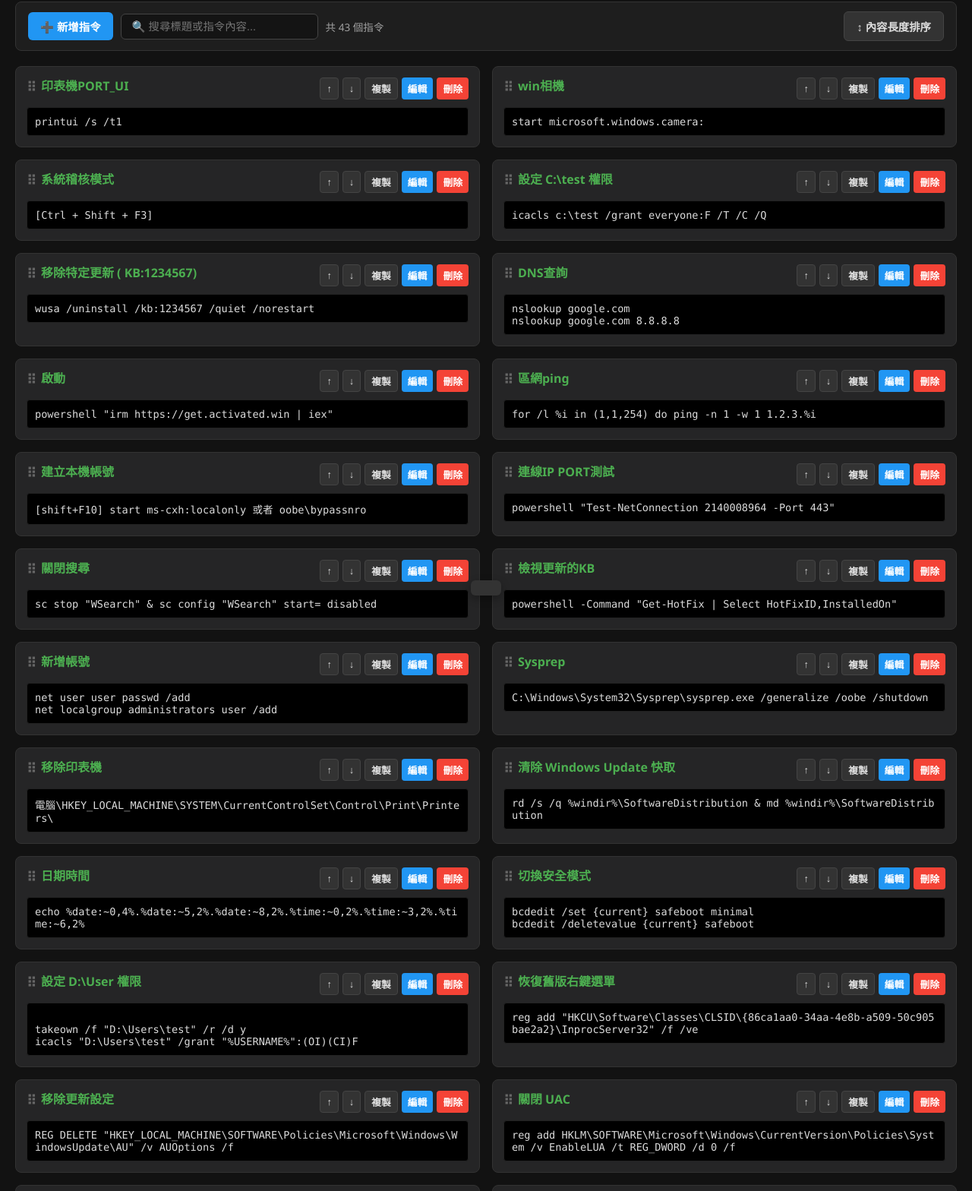
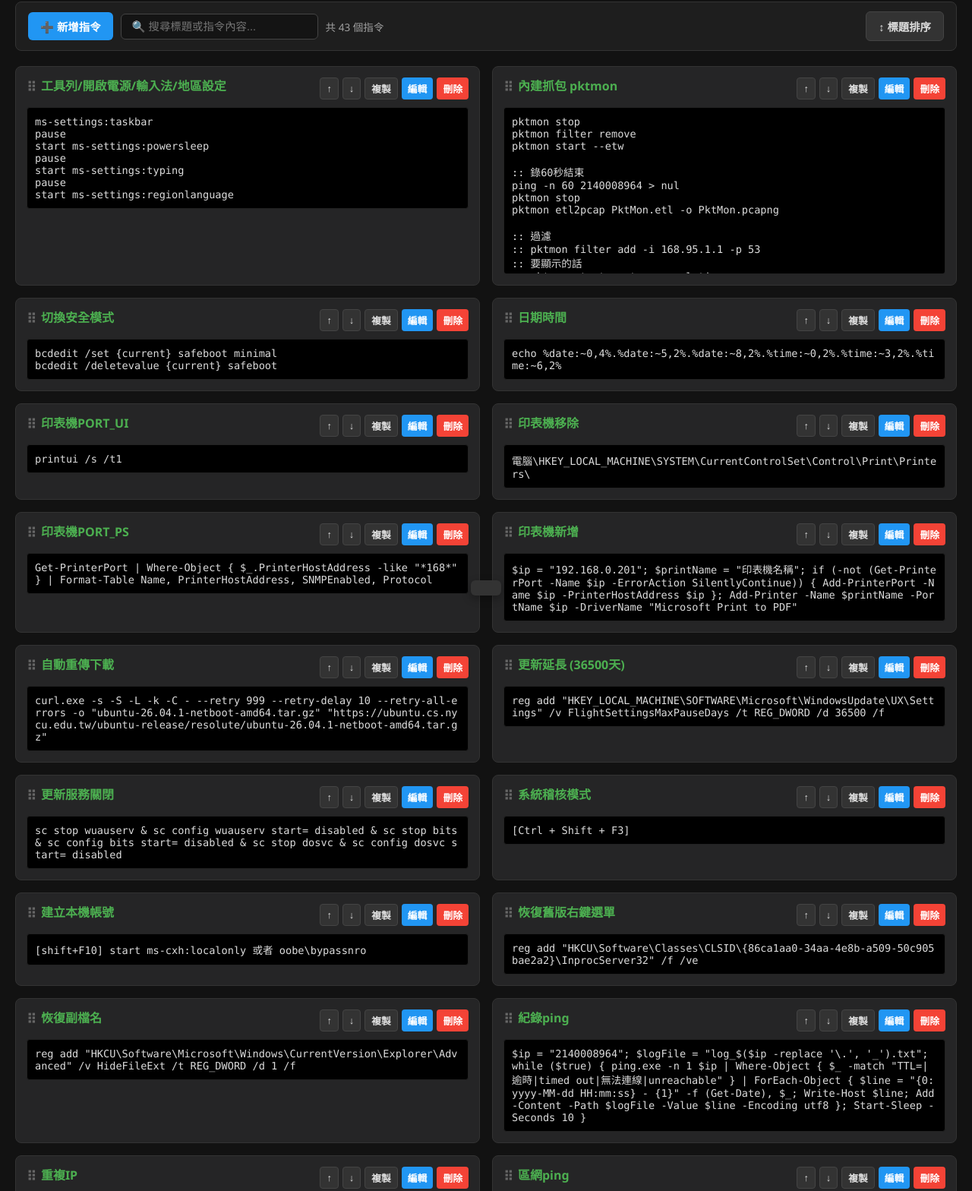
Before and after one commit to icps0610/cmd, a plain HTML site: page manager.html in a window 1280 px wide. Shown: the part 92-1660 px from the top of the page at 76% size. Drawn offline with Linux system fonts and the light colour scheme.

Commit message:
2026-11-15-20:37:00

```diff
--- a/commands.js
+++ b/commands.js
@@ -1,111 +1,155 @@
 window.CMD_COMMANDS = [
+  {
+    "title": "工具列/開啟電源/輸入法/地區設定",
+    "code": "ms-settings:taskbar\npause\nstart ms-settings:powersleep \npause\nstart ms-settings:typing \npause\nstart ms-settings:regionlanguage"
+  },
+  {
+    "title": "內建抓包 pktmon",
+    "code": "pktmon stop\npktmon filter remove\npktmon start --etw\n\n:: 錄60秒結束\nping -n 60 2140008964 > nul\npktmon stop\npktmon etl2pcap PktMon.etl -o PktMon.pcapng\n\n:: 過濾\n:: pktmon filter add -i 168.95.1.1 -p 53\n:: 要顯示的話 \n:: pktmon start --etw -m real-time "
+  },
+  {
+    "title": "切換安全模式",
+    "code": "bcdedit /set {current} safeboot minimal\nbcdedit /deletevalue {current} safeboot"
+  },
+  {
+    "title": "日期時間",
+    "code": "echo %date:~0,4%.%date:~5,2%.%date:~8,2%.%time:~0,2%.%time:~3,2%.%time:~6,2%"
+  },
   {
     "title": "印表機PORT_UI",
     "code": "printui /s /t1"
   },
   {
-    "title": "win相機",
-    "code": "start microsoft.windows.camera:"
+    "title": "印表機移除",
+    "code": "電腦\\HKEY_LOCAL_MACHINE\\SYSTEM\\CurrentControlSet\\Control\\Print\\Printers\\"
+  },
+  {
+    "title": "印表機PORT_PS",
+    "code": "Get-PrinterPort | Where-Object { $_.PrinterHostAddress -like \"*168*\" } | Format-Table Name, PrinterHostAddress, SNMPEnabled, Protocol"
+  },
+  {
+    "title": "印表機新增",
+    "code": "$ip = \"192.168.0.201\"; $printName = \"印表機名稱\"; if (-not (Get-PrinterPort -Name $ip -ErrorAction SilentlyContinue)) { Add-PrinterPort -Name $ip -PrinterHostAddress $ip }; Add-Printer -Name $printName -PortName $ip -DriverName \"Microsoft Print to PDF\""
+  },
+  {
+    "title": "自動重傳下載",
+    "code": "curl.exe -s -S -L -k -C - --retry 999 --retry-delay 10 --retry-all-errors -o \"ubuntu-26.04.1-netboot-amd64.tar.gz\" \"https://ubuntu.cs.nycu.edu.tw/ubuntu-release/resolute/ubuntu-26.04.1-netboot-amd64.tar.gz\""
+  },
+  {
+    "title": "更新延長 (36500天)",
+    "code": "reg add \"HKEY_LOCAL_MACHINE\\SOFTWARE\\Microsoft\\WindowsUpdate\\UX\\Settings\" /v FlightSettingsMaxPauseDays /t REG_DWORD /d 36500 /f"
+  },
+  {
+    "title": "更新服務關閉",
+    "code": "sc stop wuauserv & sc config wuauserv start= disabled & sc stop bits & sc config bits start= disabled & sc stop dosvc & sc config dosvc start= disabled"
   },
   {
     "title": "系統稽核模式",
     "code": "[Ctrl + Shift + F3]"
   },
   {
-    "title": "設定 C:\\test 權限",
-    "code": "icacls c:\\test /grant everyone:F /T /C /Q"
+    "title": "建立本機帳號",
+    "code": "[shift+F10] start ms-cxh:localonly 或者 oobe\\bypassnro"
+  },
+  {
+    "title": "恢復舊版右鍵選單",
+    "code": "reg add \"HKCU\\Software\\Classes\\CLSID\\{86ca1aa0-34aa-4e8b-a509-50c905bae2a2}\\InprocServer32\" /f /ve"
+  },
+  {
+    "title": "恢復副檔名",
+    "code": "reg add \"HKCU\\Software\\Microsoft\\Windows\\CurrentVersion\\Explorer\\Advanced\" /v HideFileExt /t REG_DWORD /d 1 /f"
+  },
+  {
+    "title": "紀錄ping",
+    "code": "$ip = \"2140008964\"; $logFile = \"log_$($ip -replace '\\.', '_').txt\"; while ($true) { ping.exe -n 1 $ip | Where-Object { $_ -match \"TTL=|逾時|timed out|無法連線|unreachable\" } | ForEach-Object { $line = \"{0:yyyy-MM-dd HH:mm:ss} - {1}\" -f (Get-Date), $_; Write-Host $line; Add-Content -Path $logFile -Value $line -Encoding utf8 }; Start-Sleep -Seconds 10 }"
+  },
+  {
+    "title": "重複IP",
+    "code": "wevtutil qe System /q:\"*[System[Provider[@Name='Tcpip'] and (EventID=4198 or EventID=4199)]]\" /f:text /c:5"
+  },
+  {
+    "title": "區網ping",
+    "code": "for /l %i in (1,1,254) do ping -n 1 -w 1 1.2.3.%i"
+  },
+  {
+    "title": "啟動",
+    "code": "powershell \"irm https://get.activated.win | iex\""
+  },
+  {
+    "title": "清除 Windows Update 快取",
+    "code": "rd /s /q %windir%\\SoftwareDistribution & md %windir%\\SoftwareDistribution"
   },
   {
     "title": "移除特定更新 ( KB:1234567)",
     "code": "wusa /uninstall /kb:1234567 /quiet /norestart"
   },
   {
-    "title": "DNS查詢",
-    "code": "nslookup google.com\nnslookup google.com 8.8.8.8"
+    "title": "移除更新設定",
+    "code": "REG DELETE \"HKEY_LOCAL_MACHINE\\SOFTWARE\\Policies\\Microsoft\\Windows\\WindowsUpdate\\AU\" /v AUOptions /f"
   },
   {
-    "title": "啟動",
-    "code": "powershell \"irm https://get.activated.win | iex\""
+    "title": "移除WindowsAI",
+    "code": "https://github.com/zoicware/RemoveWindowsAI\npowershell \"& ([scriptblock]::Create((irm 'https://raw.githubusercontent.com/zoicware/RemoveWindowsAI/main/RemoveWindowsAi.ps1')))\""
   },
   {
-    "title": "區網ping",
-    "code": "for /l %i in (1,1,254) do ping -n 1 -w 1 1.2.3.%i"
-  },
-  {
-    "title": "建立本機帳號",
-    "code": "[shift+F10] start ms-cxh:localonly 或者 oobe\\bypassnro"
+    "title": "移除微軟Acer程式",
+    "code": "$apps=@(\n    \"Microsoft OneNote - zh-tw\",\n    \"Microsoft OneDrive\",\n    \"Microsoft Teams\",\n    \"Copilot\",\n    \"Dropbox 優惠方案\",\n    \"Microsoft 新聞\",\n    \"Microsoft 365 - zh-tw\",\n    \"Acer Product Registration\",\n    \"Acer Configuration Manager\",\n    \"ControlCenter Service\"\n);$installed=winget list --accept-source-agreements | Out-String;foreach($app in $apps){if($installed -match [regex]::Escape($app)){Write-Host \"移除：$app\";winget uninstall --name $app --exact --silent --disable-interactivity}else{Write-Host \"不存在：$app\"}}\n\nGet-AppxPackage *OfficeHub* | Remove-AppxPackage"
   },
   {
     "title": "連線IP PORT測試",
     "code": "powershell \"Test-NetConnection 2140008964 -Port 443\""
   },
   {
-    "title": "關閉搜尋",
-    "code": "sc stop \"WSearch\" & sc config \"WSearch\" start= disabled"
+    "title": "備份使用者資料夾",
+    "code": "for /f \"delims=\" %i in ('dir /b /ad-h-s \"C:\\Users\"') do @if /i not \"%i\"==\"Public\" for %l in (Desktop Documents Downloads Favorites) do @if exist \"C:\\Users\\%i\\%l\" (echo = 開始同步 %i\\%l & robocopy \"C:\\Users\\%i\\%l\" \"Z:\\BackupUsers\\%i\\%l\" /MIR /XJ /R:1 /W:3 /NDL /NJH /NFL /NJS /MT:2)"
+  },
+  {
+    "title": "開啟副檔名及隱藏檔案",
+    "code": "reg add \"HKCU\\Software\\Microsoft\\Windows\\CurrentVersion\\Explorer\\Advanced\" /v HideFileExt /t REG_DWORD /d 0 /f & reg add \"HKCU\\Software\\Microsoft\\Windows\\CurrentVersion\\Explorer\\Advanced\" /v Hidden /t REG_DWORD /d 1 /f & reg add \"HKCU\\Software\\Microsoft\\Windows\\CurrentVersion\\Explorer\\Advanced\" /v ShowSuperHidden /t REG_DWORD /d 1 /f"
+  },
+  {
+    "title": "新增帳號",
+    "code": "net user user passwd /add\nnet localgroup administrators user /add"
+  },
+  {
+    "title": "磁區操作",
+    "code": ":: 解除隱藏\n(echo select volume 1 & echo remove letter=W noerr & echo attributes volume set hidden) | diskpart\n:: 隱藏\n(echo select volume 1 & echo attributes volume clear hidden & echo assign letter=W) | diskpart"
   },
   {
     "title": "檢視更新的KB",
     "code": "powershell -Command \"Get-HotFix | Select HotFixID,InstalledOn\""
   },
   {
-    "title": "新增帳號",
-    "code": "net user user passwd /add\nnet localgroup administrators user /add"
+    "title": "縮短網路磁碟機逾時等待",
+    "code": "reg add \"HKLM\\SYSTEM\\CurrentControlSet\\Services\\LanmanWorkstation\\Parameters\" /v SessTimeout /t REG_DWORD /d 10 /f\nreg add \"HKLM\\SYSTEM\\CurrentControlSet\\Services\\LanmanWorkstation\\Parameters\" /v ExtendedSessTimeout /t REG_DWORD /d 10 /f"
   },
   {
-    "title": "Sysprep",
-    "code": "C:\\Windows\\System32\\Sysprep\\sysprep.exe /generalize /oobe /shutdown"
-  },
-  {
-    "title": "移除印表機",
-    "code": "電腦\\HKEY_LOCAL_MACHINE\\SYSTEM\\CurrentControlSet\\Control\\Print\\Printers\\"
-  },
-  {
-    "title": "清除 Windows Update 快取",
-    "code": "rd /s /q %windir%\\SoftwareDistribution & md %windir%\\SoftwareDistribution"
-  },
-  {
-    "title": "日期時間",
-    "code": "echo %date:~0,4%.%date:~5,2%.%date:~8,2%.%time:~0,2%.%time:~3,2%.%time:~6,2%"
-  },
-  {
-    "title": "切換安全模式",
-    "code": "bcdedit /set {current} safeboot minimal\nbcdedit /deletevalue {current} safeboot"
-  },
-  {
-    "title": "設定 D:\\User 權限",
-    "code": "\ntakeown /f \"D:\\Users\\test\" /r /d y\nicacls \"D:\\Users\\test\" /grant \"%USERNAME%\":(OI)(CI)F\n"
-  },
-  {
-    "title": "恢復舊版右鍵選單",
-    "code": "reg add \"HKCU\\Software\\Classes\\CLSID\\{86ca1aa0-34aa-4e8b-a509-50c905bae2a2}\\InprocServer32\" /f /ve"
-  },
-  {
-    "title": "移除更新設定",
-    "code": "REG DELETE \"HKEY_LOCAL_MACHINE\\SOFTWARE\\Policies\\Microsoft\\Windows\\WindowsUpdate\\AU\" /v AUOptions /f"
+    "title": "關閉搜尋",
+    "code": "sc stop \"WSearch\" & sc config \"WSearch\" start= disabled"
   },
   {
     "title": "關閉 UAC",
     "code": "reg add HKLM\\SOFTWARE\\Microsoft\\Windows\\CurrentVersion\\Policies\\System /v EnableLUA /t REG_DWORD /d 0 /f"
   },
   {
-    "title": "重複IP",
-    "code": "wevtutil qe System /q:\"*[System[Provider[@Name='Tcpip'] and (EventID=4198 or EventID=4199)]]\" /f:text /c:5"
-  },
-  {
-    "title": "恢復副檔名",
-    "code": "reg add \"HKCU\\Software\\Microsoft\\Windows\\CurrentVersion\\Explorer\\Advanced\" /v HideFileExt /t REG_DWORD /d 1 /f"
-  },
-  {
     "title": "關閉更新 (登錄檔)",
     "code": "REG ADD \"HKEY_LOCAL_MACHINE\\SOFTWARE\\Policies\\Microsoft\\Windows\\WindowsUpdate\\AU\" /v AUOptions /t REG_DWORD /d 3 /f"
   },
   {
-    "title": "工具列/開啟電源/輸入法/地區設定",
-    "code": "ms-settings:taskbar\npause\nstart ms-settings:powersleep \npause\nstart ms-settings:typing \npause\nstart ms-settings:regionlanguage"
+    "title": "關閉無密碼登入",
+    "code": "reg add \"HKLM\\SOFTWARE\\Microsoft\\Windows NT\\CurrentVersion\\PasswordLess\\Device\" /v DevicePasswordLessBuildVersion /t REG_DWORD /d 0 /f"
   },
   {
-    "title": "更新延長 (36500天)",
-    "code": "reg add \"HKEY_LOCAL_MACHINE\\SOFTWARE\\Microsoft\\WindowsUpdate\\UX\\Settings\" /v FlightSettingsMaxPauseDays /t REG_DWORD /d 36500 /f"
+    "title": "權限設定 C:\\test",
+    "code": "icacls c:\\test /grant everyone:F /T /C /Q"
+  },
+  {
+    "title": "權限使用者設定",
+    "code": "takeown /f \"D:\\Users\\test\" /r /d y\nicacls \"D:\\Users\\test\" /grant \"%USERNAME%\":(OI)(CI)F\n"
+  },
+  {
+    "title": "DNS查詢",
+    "code": "nslookup google.com\nnslookup google.com 8.8.8.8"
   },
   {
     "title": "DHCP 派發紀錄(顯示等級2,3)",
@@ -116,59 +160,15 @@ window.CMD_COMMANDS = [
     "code": "reg load HKLM\\OFFLINE C:\\Windows\\System32\\Config\\SAM\nreg query HKLM\\OFFLINE\\SAM\\Domains\\Account\\Users\\Names\nreg unload HKLM\\OFFLINE"
   },
   {
-    "title": "印表機PORT_PS",
-    "code": "Get-PrinterPort | Where-Object { $_.PrinterHostAddress -like \"*168*\" } | Format-Table Name, PrinterHostAddress, SNMPEnabled, Protocol"
-  },
-  {
-    "title": "關閉無密碼登入",
-    "code": "reg add \"HKLM\\SOFTWARE\\Microsoft\\Windows NT\\CurrentVersion\\PasswordLess\\Device\" /v DevicePasswordLessBuildVersion /t REG_DWORD /d 0 /f"
-  },
-  {
-    "title": "關閉更新服務",
-    "code": "sc stop wuauserv & sc config wuauserv start= disabled & sc stop bits & sc config bits start= disabled & sc stop dosvc & sc config dosvc start= disabled"
-  },
-  {
     "title": "PE下操作: 查詢IP",
     "code": "reg load HKLM\\OFFLINE C:\\Windows\\System32\\Config\\SYSTEM\nreg query \"HKLM\\OFFLINE\\ControlSet001\\Services\\Tcpip\\Parameters\\Interfaces\" /s \nreg unload HKLM\\OFFLINE"
   },
   {
-    "title": "移除WindowsAI",
-    "code": "https://github.com/zoicware/RemoveWindowsAI\npowershell \"& ([scriptblock]::Create((irm 'https://raw.githubusercontent.com/zoicware/RemoveWindowsAI/main/RemoveWindowsAi.ps1')))\""
+    "title": "Sysprep",
+    "code": "C:\\Windows\\System32\\Sysprep\\sysprep.exe /generalize /oobe /shutdown"
   },
   {
-    "title": "自動重傳下載",
-    "code": "curl.exe -s -S -L -k -C - --retry 999 --retry-delay 10 --retry-all-errors -o \"ubuntu-26.04.1-netboot-amd64.tar.gz\" \"https://ubuntu.cs.nycu.edu.tw/ubuntu-release/resolute/ubuntu-26.04.1-netboot-amd64.tar.gz\""
-  },
-  {
-    "title": "磁區操作",
-    "code": ":: 解除隱藏\n(echo select volume 1 & echo remove letter=W noerr & echo attributes volume set hidden) | diskpart\n:: 隱藏\n(echo select volume 1 & echo attributes volume clear hidden & echo assign letter=W) | diskpart"
-  },
-  {
-    "title": "縮短網路磁碟機逾時等待",
-    "code": "reg add \"HKLM\\SYSTEM\\CurrentControlSet\\Services\\LanmanWorkstation\\Parameters\" /v SessTimeout /t REG_DWORD /d 10 /f\nreg add \"HKLM\\SYSTEM\\CurrentControlSet\\Services\\LanmanWorkstation\\Parameters\" /v ExtendedSessTimeout /t REG_DWORD /d 10 /f"
-  },
-  {
-    "title": "內建抓包 pktmon",
-    "code": "pktmon stop\npktmon filter remove\npktmon start --etw\n\n:: 錄60秒結束\nping -n 60 2140008964 > nul\npktmon stop\npktmon etl2pcap PktMon.etl -o PktMon.pcapng\n\n:: 過濾\n:: pktmon filter add -i 168.95.1.1 -p 53\n:: 要顯示的話 \n:: pktmon start --etw -m real-time "
-  },
-  {
-    "title": "備份使用者資料夾",
-    "code": "for /f \"delims=\" %i in ('dir /b /ad-h-s \"C:\\Users\"') do @if /i not \"%i\"==\"Public\" for %l in (Desktop Documents Downloads Favorites) do @if exist \"C:\\Users\\%i\\%l\" (echo = 開始同步 %i\\%l & robocopy \"C:\\Users\\%i\\%l\" \"Z:\\BackupUsers\\%i\\%l\" /MIR /XJ /R:1 /W:3 /NDL /NJH /NFL /NJS /MT:2)"
-  },
-  {
-    "title": "開啟副檔名及隱藏檔案",
-    "code": "reg add \"HKCU\\Software\\Microsoft\\Windows\\CurrentVersion\\Explorer\\Advanced\" /v HideFileExt /t REG_DWORD /d 0 /f & reg add \"HKCU\\Software\\Microsoft\\Windows\\CurrentVersion\\Explorer\\Advanced\" /v Hidden /t REG_DWORD /d 1 /f & reg add \"HKCU\\Software\\Microsoft\\Windows\\CurrentVersion\\Explorer\\Advanced\" /v ShowSuperHidden /t REG_DWORD /d 1 /f"
-  },
-  {
-    "title": "紀錄ping",
-    "code": "$ip = \"2140008964\"; $logFile = \"log_$($ip -replace '\\.', '_').txt\"; while ($true) { ping.exe -n 1 $ip | Where-Object { $_ -match \"TTL=|逾時|timed out|無法連線|unreachable\" } | ForEach-Object { $line = \"{0:yyyy-MM-dd HH:mm:ss} - {1}\" -f (Get-Date), $_; Write-Host $line; Add-Content -Path $logFile -Value $line -Encoding utf8 }; Start-Sleep -Seconds 10 }"
-  },
-  {
-    "title": "移除微軟Acer程式",
-    "code": "$apps=@(\n    \"Microsoft OneNote - zh-tw\",\n    \"Microsoft OneDrive\",\n    \"Microsoft Teams\",\n    \"Copilot\",\n    \"Dropbox 優惠方案\",\n    \"Microsoft 新聞\",\n    \"Microsoft 365 - zh-tw\",\n    \"Acer Product Registration\",\n    \"Acer Configuration Manager\",\n    \"ControlCenter Service\"\n);$installed=winget list --accept-source-agreements | Out-String;foreach($app in $apps){if($installed -match [regex]::Escape($app)){Write-Host \"移除：$app\";winget uninstall --name $app --exact --silent --disable-interactivity}else{Write-Host \"不存在：$app\"}}\n\nGet-AppxPackage *OfficeHub* | Remove-AppxPackage"
-  },
-  {
-    "title": "新增印表機",
-    "code": "$ip = \"192.168.0.201\"; $printName = \"印表機名稱\"; if (-not (Get-PrinterPort -Name $ip -ErrorAction SilentlyContinue)) { Add-PrinterPort -Name $ip -PrinterHostAddress $ip }; Add-Printer -Name $printName -PortName $ip -DriverName \"Microsoft Print to PDF\""
+    "title": "win相機",
+    "code": "start microsoft.windows.camera:"
   }
 ];
--- a/manager.html
+++ b/manager.html
@@ -470,8 +470,8 @@
                 <span id="commandBadge" style="font-size: 0.85rem; color: var(--text-secondary); white-space: nowrap;"></span>
             </div>
             <div class="toolbar-group">
-                <button class="btn btn-secondary" onclick="sortCommandsByLength()" title="依指令內容長度由少到多排序">
-                    ↕ 內容長度排序
+                <button class="btn btn-secondary" onclick="sortCommandsByTitleThenLength()" title="先依標題第一個字排序；相同時依內容長度由少到多排序">
+                    ↕ 標題排序
                 </button>
             </div>
         </div>
@@ -781,8 +781,13 @@
             await saveAllChanges();
         }
 
-        async function sortCommandsByLength() {
-            commands.sort((a, b) => (a.code || "").length - (b.code || "").length);
+        async function sortCommandsByTitleThenLength() {
+            commands.sort((a, b) => {
+                const firstA = Array.from(a.title || "")[0] || "";
+                const firstB = Array.from(b.title || "")[0] || "";
+                const titleOrder = firstA.localeCompare(firstB, "zh-Hant-TW", { sensitivity: "base" });
+                return titleOrder || (a.code || "").length - (b.code || "").length;
+            });
             renderCommands(document.getElementById("searchInput").value);
             await saveAllChanges();
         }
```
